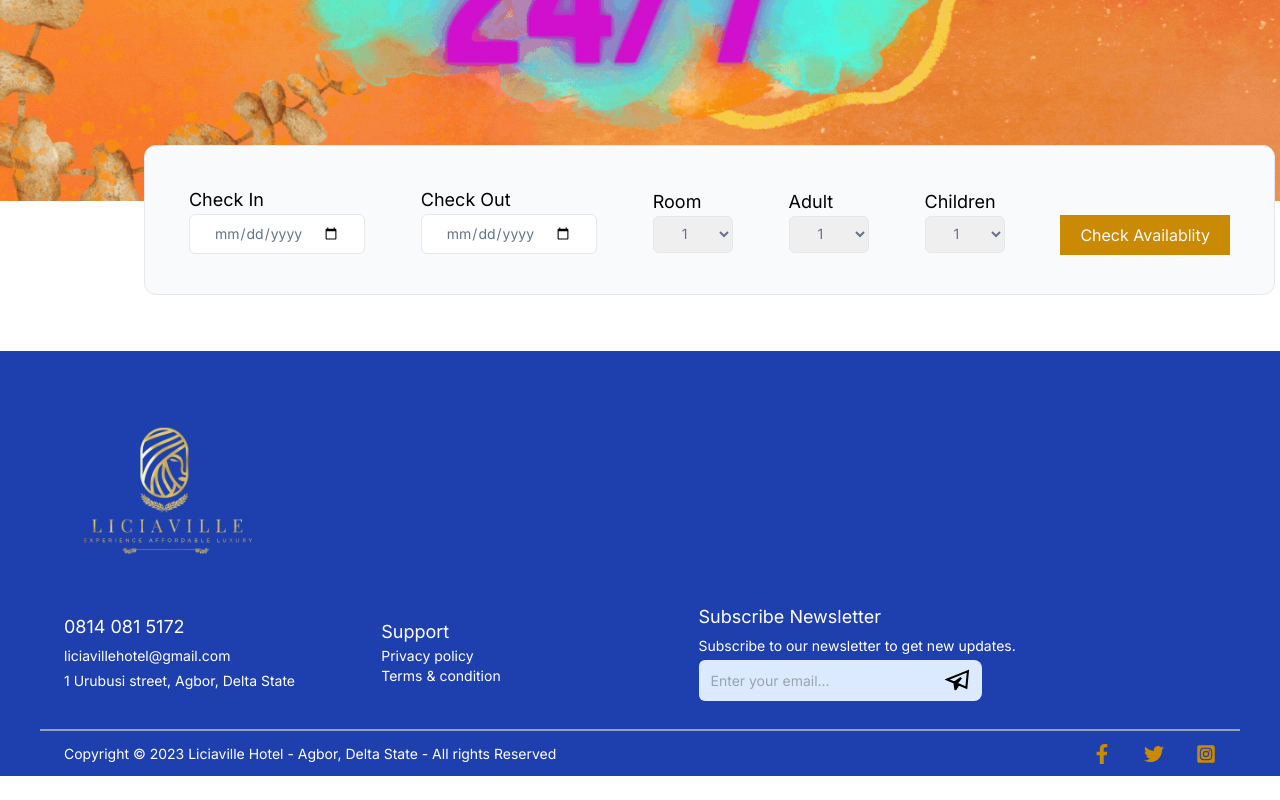
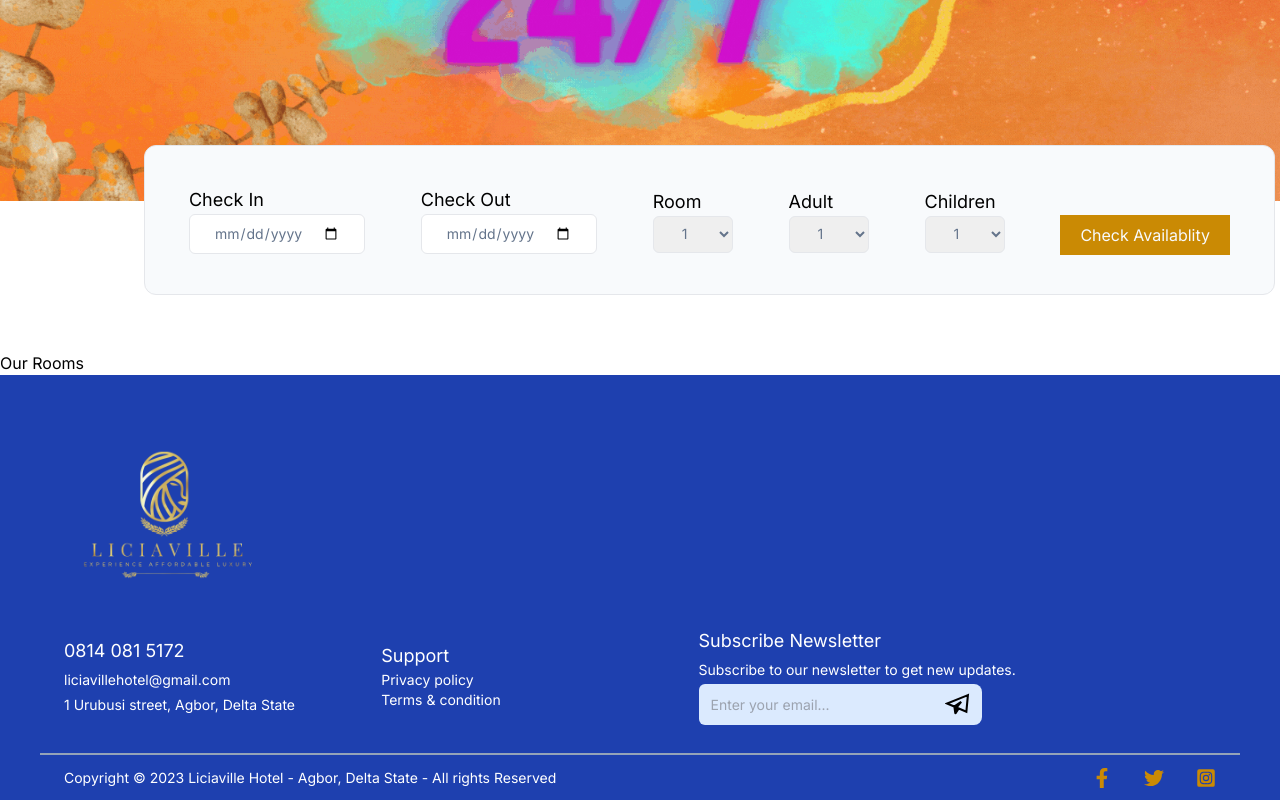
Before and after one commit to itradebtc/liciavillehotel, a Next.js app: page / in a window 1280 px wide. Shown: the part 777-1577 px from the top of the page. Before the commit the page ends 1553 px from the top, so only its background shows below. Built offline with nearby package versions, Linux system fonts and the light colour scheme.

Commit message:
Liciaville Hotel

```diff
--- a/src/app/page.jsx
+++ b/src/app/page.jsx
@@ -71,9 +71,11 @@ export default function Home() {
 
       </div>
 
-      {/* about us */}
+      {/* Rooms */}
       <div>
-
+        <div>
+          <h2>Our Rooms</h2>
+        </div>
       </div>
        <Swiper
         spaceBetween={0}
```
